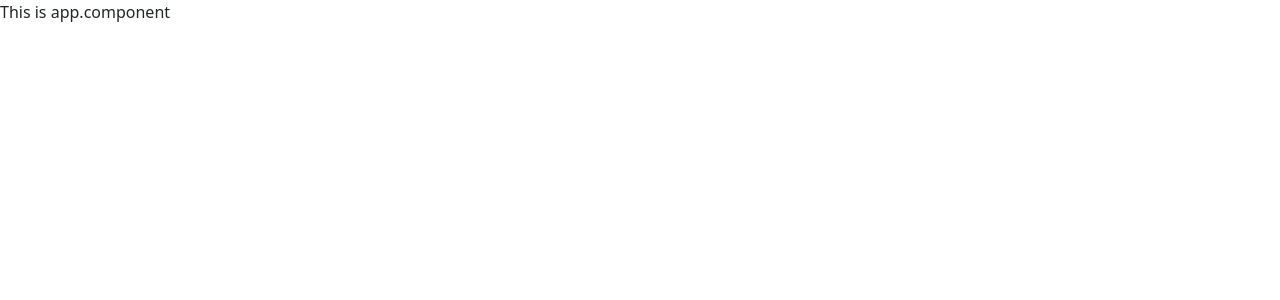
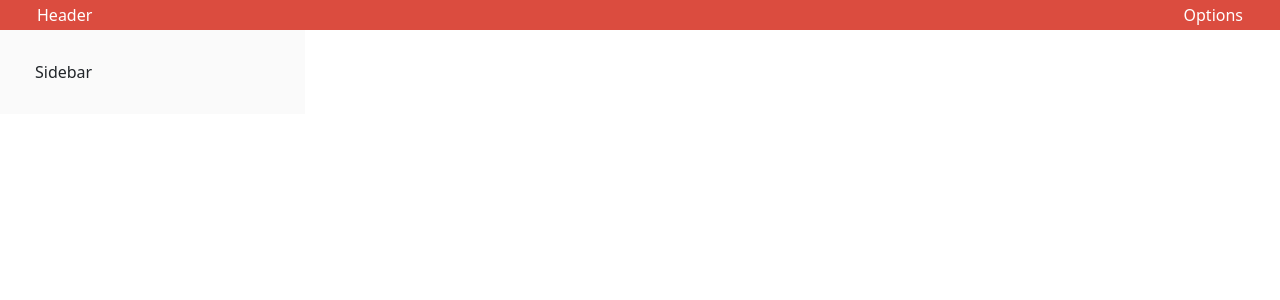
Before and after one commit to Dillonsmart/ams, an Angular app: page / in a window 1280 px wide. Shown: the top 300 px of the page. Built offline with nearby package versions, Linux system fonts and the light colour scheme.

Commit message:
Structure added: : :

```diff
--- a/src/app/app.component.html
+++ b/src/app/app.component.html
@@ -1,3 +1,7 @@
-This is app.component
-
-<router-outlet></router-outlet>
+<ams-header></ams-header>
+<div class="d-flex">
+    <app-ams-sidebar></app-ams-sidebar>
+    <main id="content">
+        <router-outlet></router-outlet>
+    </main>
+</div>
--- a/src/app/app.module.ts
+++ b/src/app/app.module.ts
@@ -5,12 +5,14 @@ import { AppRoutingModule } from './app-routing.module';
 import { AppComponent } from './app.component';
 import { HomeComponent } from './pages/home/home.component';
 import { AmsHeaderComponent } from './shared/components/ams-header/ams-header.component';
+import { AmsSidebarComponent } from './shared/components/ams-sidebar/ams-sidebar.component';
 
 @NgModule({
   declarations: [
     AppComponent,
     HomeComponent,
     AmsHeaderComponent,
+    AmsSidebarComponent,
   ],
   imports: [
     BrowserModule,
--- a/src/app/pages/home/home.component.html
+++ b/src/app/pages/home/home.component.html
@@ -1,2 +1 @@
-<ams-header></ams-header>
 <p>home works!</p>
--- a/src/app/shared/components/ams-header/ams-header.component.html
+++ b/src/app/shared/components/ams-header/ams-header.component.html
@@ -1 +1,12 @@
-<p>ams-header works!</p>
+<div class="header">
+    <div class="container-fluid">
+        <div class="row">
+            <div class="col-6">
+                Header
+            </div>
+            <div class="col-6 text-end">
+                Options
+            </div>
+        </div>
+    </div>
+</div>
--- /dev/null
+++ b/src/app/shared/components/ams-sidebar/ams-sidebar.component.html
@@ -0,0 +1,3 @@
+<div id="leftMenu" class="sidebar">
+    Sidebar
+</div>
--- /dev/null
+++ b/src/app/shared/components/ams-sidebar/ams-sidebar.component.ts
@@ -0,0 +1,15 @@
+import { Component, OnInit } from '@angular/core';
+
+@Component({
+  selector: 'app-ams-sidebar',
+  templateUrl: './ams-sidebar.component.html',
+  styleUrls: ['./ams-sidebar.component.scss']
+})
+export class AmsSidebarComponent implements OnInit {
+
+  constructor() { }
+
+  ngOnInit(): void {
+  }
+
+}
--- a/src/assets/sass/abstracts/_variables.scss
+++ b/src/assets/sass/abstracts/_variables.scss
@@ -0,0 +1,5 @@
+$red: #db4c3f;
+$redLight: #e27065;
+
+$white: #ffffff;
+$lightGrey: #fafafa;
--- /dev/null
+++ b/src/assets/sass/components/header.scss
@@ -0,0 +1,25 @@
+.header {
+    background: $red;
+    color: $white;
+    padding: 3px 25px;
+
+    ul {
+        list-style-type: none;
+        margin: 0;
+        padding: 0;
+
+        li {
+            display: inline-block;
+
+            a{
+                padding: 10px;
+
+                &:hover {
+                    background: $redLight;
+                }
+            }
+        }
+
+    }
+
+}
--- /dev/null
+++ b/src/assets/sass/components/sidebar.scss
@@ -0,0 +1,4 @@
+.sidebar {
+    background: $lightGrey;
+    padding: 30px 0 30px 35px;
+}
--- /dev/null
+++ b/src/assets/sass/components/stuct.scss
@@ -0,0 +1,7 @@
+#leftMenu {
+    width: 305px;
+}
+
+#content {
+    width: calc(100% - 305px);
+}
--- a/src/assets/sass/styles.scss
+++ b/src/assets/sass/styles.scss
@@ -7,6 +7,9 @@
 // Layout
 
 // Components
+@import 'components/stuct.scss';
+@import 'components/header.scss';
+@import 'components/sidebar.scss';
 
 // Pages
 
```
Also changed, not shown: src/app/shared/components/ams-sidebar/ams-sidebar.component.scss (added), 1 other file (tests, documents, lock files or other folders).
